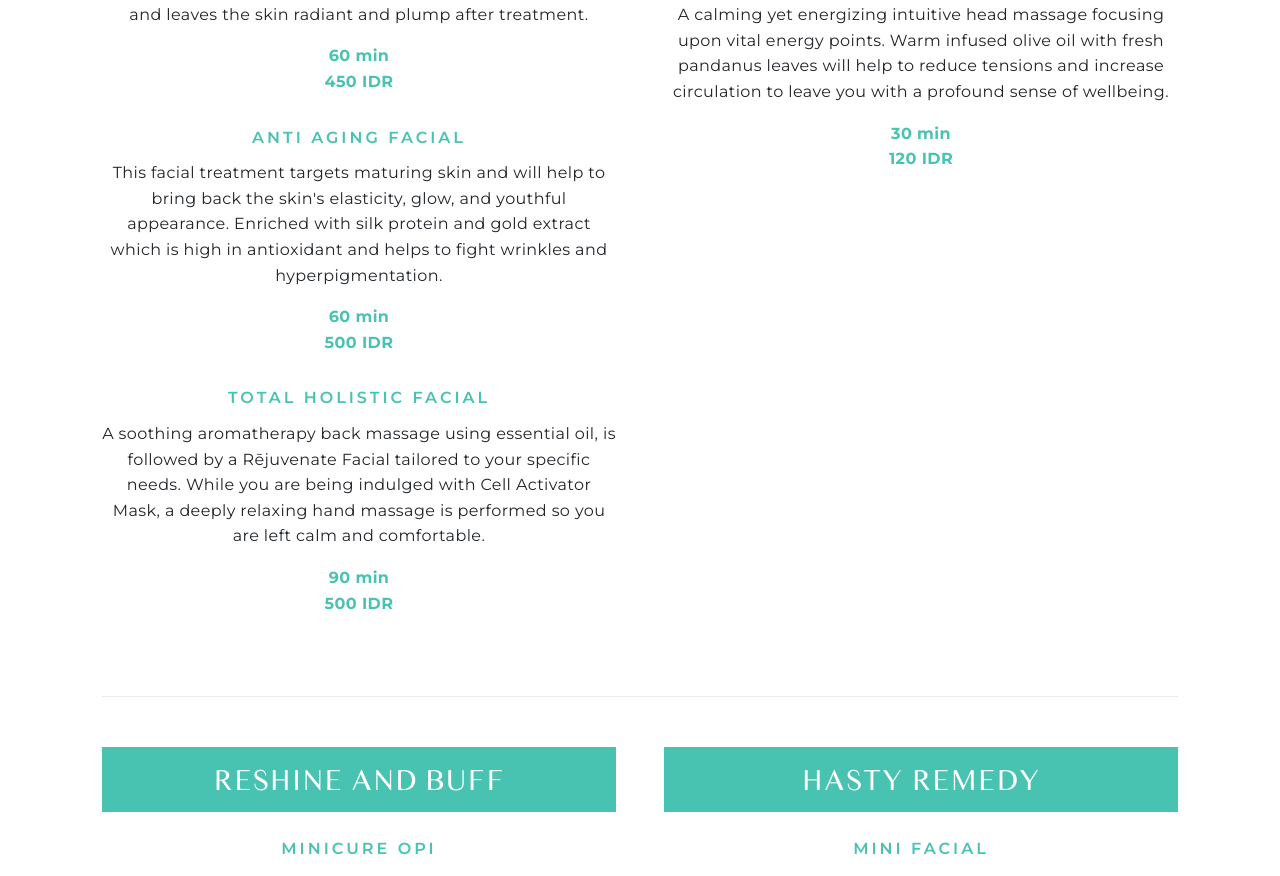
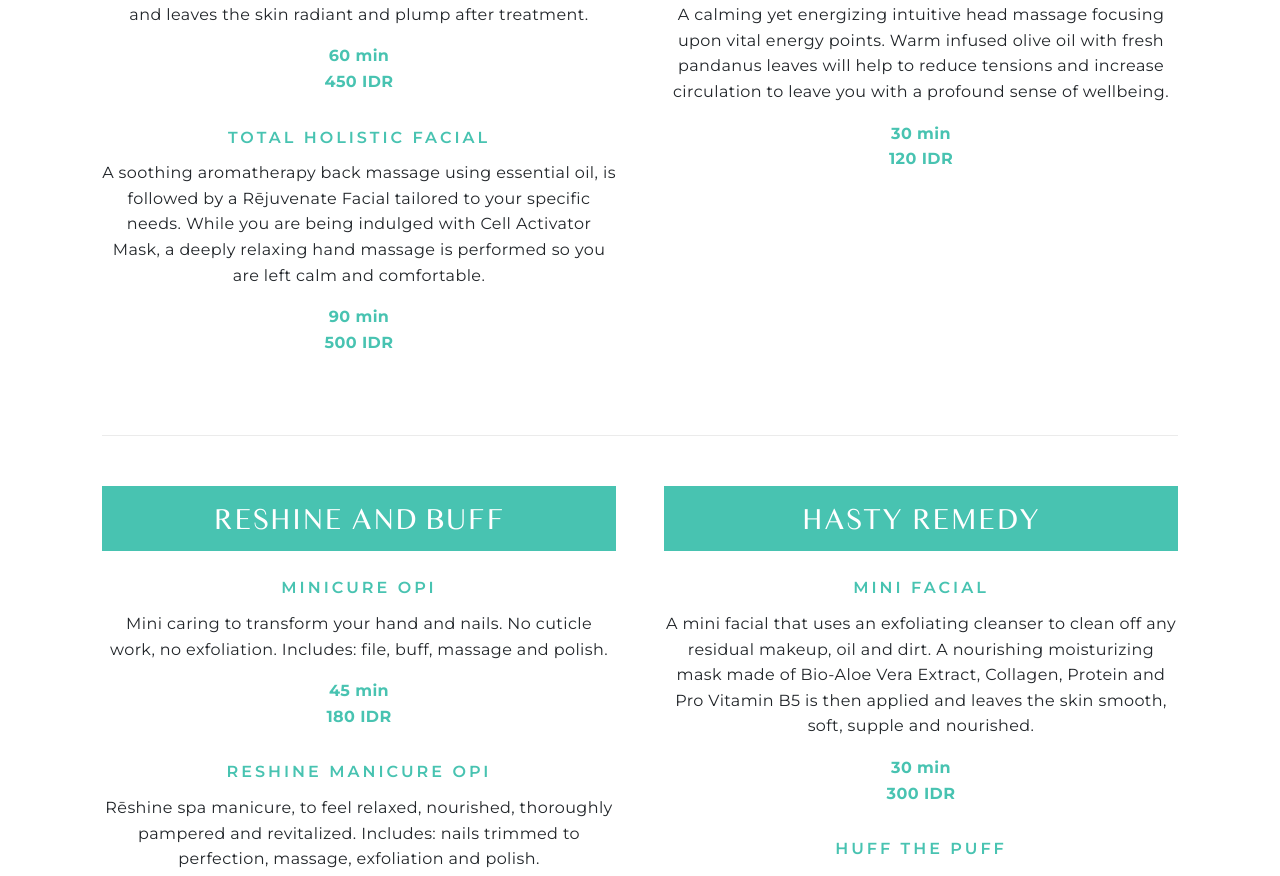
Before and after one commit to aldipee/redayspa, a Next.js app: page /treatment-menu in a window 1280 px wide. Shown: the part 3385-4261 px from the top of the page. Built offline with nearby package versions, Linux system fonts and the light colour scheme.

Commit message:
facial fix

```diff
--- a/pages/treatment-menu.js
+++ b/pages/treatment-menu.js
@@ -281,17 +281,6 @@ export default function Home() {
                           60 min
                           <br />
                           450 IDR
-                        </p>
-                      </div>
-                      <div className='text-center mb30'>
-                        <div className='sm-heading'>ANTI AGING FACIAL</div>
-                        <p>
-                          This facial treatment targets maturing skin and will help to bring back the skin's elasticity, glow, and youthful appearance. Enriched with silk protein and gold extract which is high in antioxidant and helps to fight wrinkles and hyperpigmentation.
-                        </p>
-                        <p className='font-bold green'>
-                          60 min
-                          <br />
-                          500 IDR
                         </p>
                       </div>
                       <div className='text-center mb30'>
```
